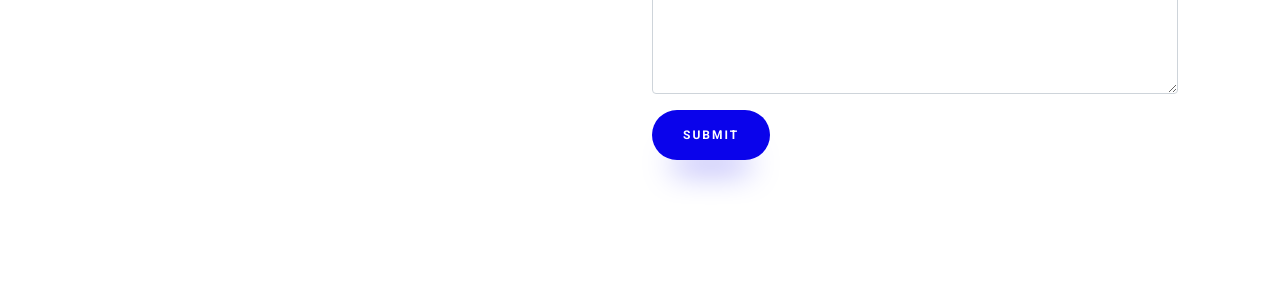
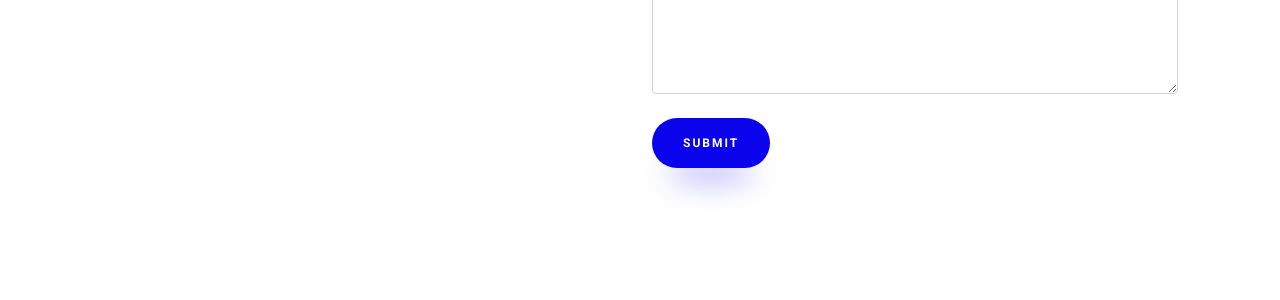
Before and after one commit to aftabkhalid/aks, a Jekyll site: the page built from contact.html, in a window 1280 px wide. Shown: the part 1436-1736 px from the top of the page. Built offline with Jekyll 4.4.1, drawn with Linux system fonts in a browser that asks for light colours.

Commit message:
add reCaptcha

```diff
--- a/contact.html
+++ b/contact.html
@@ -84,7 +84,7 @@
                 <input class="form-control" id="honeypot" type="text" name="honeypot" value="" />
               </div>
 
-              <div class="mt4" class="g-recaptcha" data-sitekey="6LdYeUAfAAAAAAmAcj-5BgeHl_YKcSh83V-HI-UQ"></div>
+              <div class="mt-4" class="g-recaptcha" data-sitekey="6LdYeUAfAAAAAAmAcj-5BgeHl_YKcSh83V-HI-UQ"></div>
 
               <div class="col-12 mt-3">
                 <button type="submit" class="btn btn-theme btn-theme-sm btn-theme-purple">Submit</button>
```
